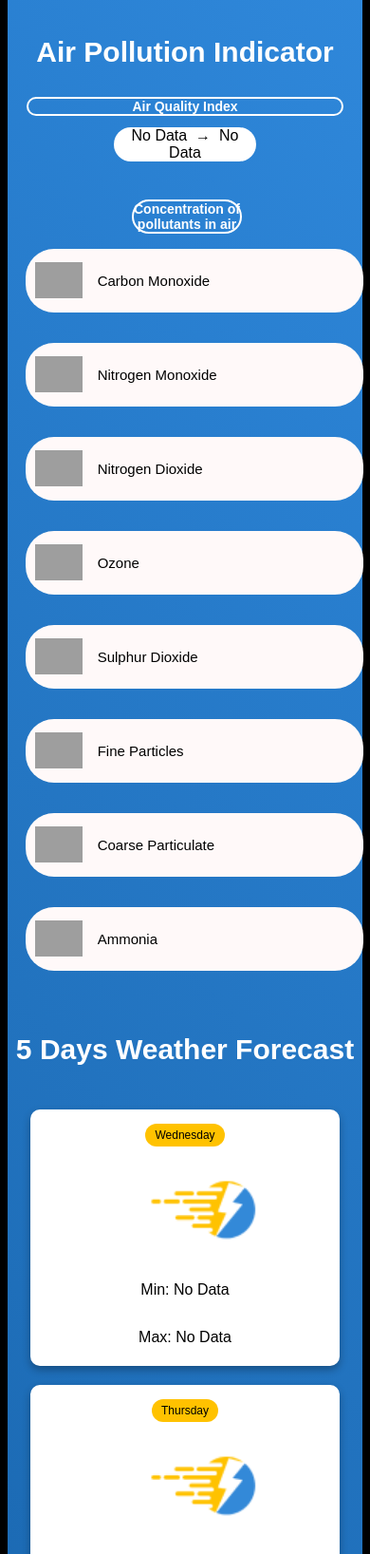
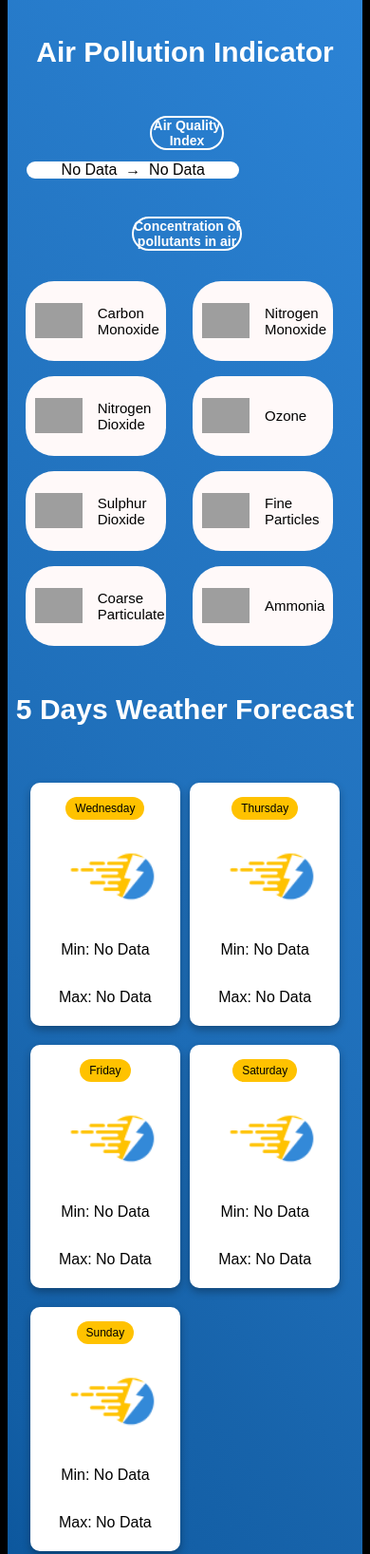
Before and after one commit to arinilhaqq/Kel1-WeatherPro, a plain HTML site: page weather.html in a window 390 px wide. Shown: the part 820-2456 px from the top of the page at 95% size. Drawn offline with Linux system fonts and the light colour scheme; no server answers; grey boxes are pictures that could not be loaded; a web font is replaced by a local one.

Commit message:
Fix responsive smartphone

```diff
--- a/weather.css
+++ b/weather.css
@@ -481,16 +481,26 @@ input::placeholder {
 @media screen and (max-width: 480px) {
   .navbar-container {
     flex-direction: column;
+    justify-content: center;
+    align-items: center;
   }
 
   .logo img {
+    margin-top: 20px;
+    width: 70px;
     padding-left: 0;
   }
 
+  .navbar-container > .web-title,
   .navbar-container > .menu {
-    margin-top: 20px;
+    margin: 20px 0;
     width: 100%;
+    text-align: center;
     justify-content: center;
+  }
+
+  .navbar-container > .menu {
+    padding: 0;
   }
 
   .weather__search {
@@ -498,44 +508,60 @@ input::placeholder {
   }
 
   input {
-    width: 100%;
+    width: 80%;
   }
 
   .weather__longlat {
     margin-left: 20px;
-    width: 50%;
+    width: 30%;
   }
 
-  .sub_heading {
+  .sub_heading,
+  .sub_heading1 {
     font-size: 14px;
-    margin-top: 30px;
+  }
+
+  .weather__info,
+  .air_info,
+  .air_pollution_Info {
+    margin-left: auto;
+    margin-right: auto;
+    justify-content: center;
+    width: 90%;
+  }
+
+  .air_info {
     margin-left: 20px;
     margin-right: 20px;
-    width: auto;
+    width: 60%;
   }
 
   .air_pollution_Info {
-    grid-template-columns: repeat(1, 1fr);
-    margin-top: 1rem;
-    width: 90%;
+    grid-template-columns: repeat(2, 1fr);
   }
 
   .air_pollution_card {
-    width: 100%;
-    margin-bottom: 1rem;
+    padding: 10px;
+    width: 80%;
   }
 
-  .forecastContainer .forecastIcons {
-    width: 100%;
-    margin-top: 1rem;
+  .air_pollution_card img {
+    width: 50px;
+  }
+
+  .forecastContainer .forecast {
+    padding: 5px 10px;
+    font-size: 12px;
   }
 
   .forecastIcons .icons {
-    width: calc(100% - 20px);
+    margin: 0 5px;
+    padding: 5px;
+    width: calc(50% - 20px);
   }
 
   .image .imgClass {
-    width: 100%;
+    width: 80%;
     height: auto;
   }
 
```
Also changed, not shown: index.css (+5 -3 lines).
